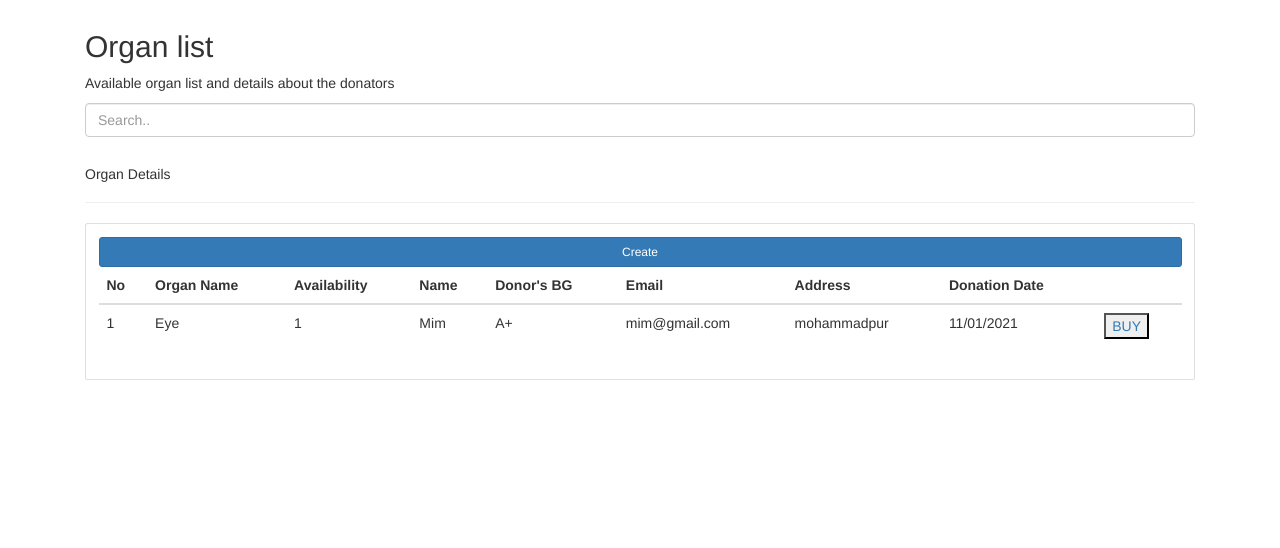
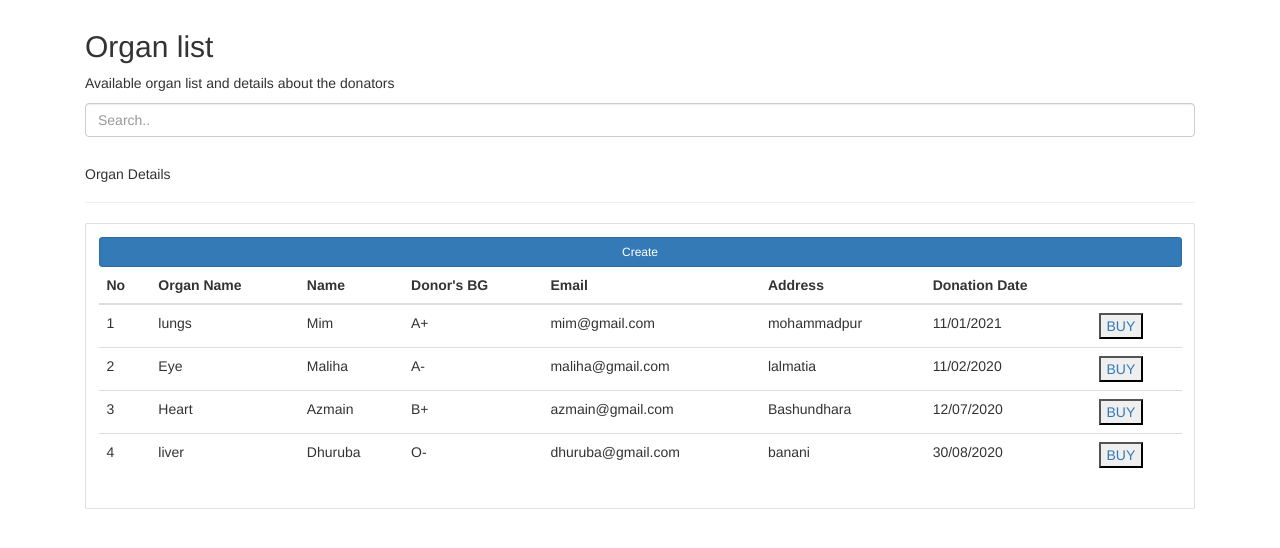
Before and after one commit to Tushar-Faroque/Online-Blood-and-Organ-Bank, a Django app: page /organ/ in a window 1280 px wide. Shown: the top 548 px of the page. Run offline with Django 3.2, Linux system fonts and the light colour scheme; some libraries are stand-ins or nearby versions.

Commit message:
solving some problem

```diff
--- a/Project/GetBloodOrgan/GetOrgan/templates/GetOrgan/get_organ.html
+++ b/Project/GetBloodOrgan/GetOrgan/templates/GetOrgan/get_organ.html
@@ -60,7 +60,7 @@
 
                                     <th>No</th>
                                     <th>Organ Name</th>
-                                    <th>Availability</th>
+
                                     <th>Name</th>
                                     <th>Donor's BG</th>
                                     <th>Email</th>
@@ -72,8 +72,8 @@
                             <tbody id="myTable">
                                 <tr>
                                   <td>1</td>
-                                  <td>Eye</td>
-                                  <td>1</td>
+                                  <td>lungs</td>
+
                                   <td>Mim</td>
                                   <td>A+</td>
                                   <td>mim@gmail.com</td>
@@ -83,6 +83,45 @@
 
 
                                 </tr>
+                                <tr>
+                                    <td>2</td>
+                                    <td>Eye</td>
+
+                                    <td>Maliha</td>
+                                    <td>A-</td>
+                                    <td>maliha@gmail.com</td>
+                                    <td>lalmatia</td>
+                                    <td>11/02/2020</td>
+                                    <td> <a href="{% url 'submit' %}"> <button>BUY</button></a> </td>
+
+
+                                  </tr>
+                                  <tr>
+                                    <td>3</td>
+                                    <td>Heart</td>
+
+                                    <td>Azmain</td>
+                                    <td>B+</td>
+                                    <td>azmain@gmail.com</td>
+                                    <td>Bashundhara</td>
+                                    <td>12/07/2020</td>
+                                    <td> <a href="{% url 'submit' %}"> <button>BUY</button></a> </td>
+
+
+                                  </tr>
+                                  <tr>
+                                    <td>4</td>
+                                    <td>liver</td>
+
+                                    <td>Dhuruba</td>
+                                    <td>O-</td>
+                                    <td>dhuruba@gmail.com</td>
+                                    <td>banani</td>
+                                    <td>30/08/2020</td>
+                                    <td> <a href="{% url 'submit' %}"> <button>BUY</button></a> </td>
+
+
+                                  </tr>
                               </tbody>
 
                         </table>
```
Also changed, not shown: Project/GetBloodOrgan/GetBlood/templates/GetBlood/get_blood.html (+35 -0 lines).
